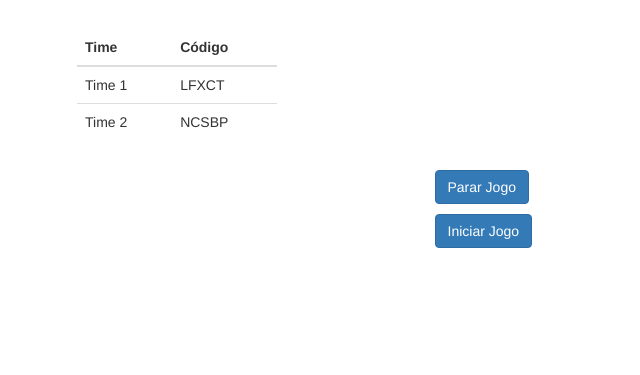
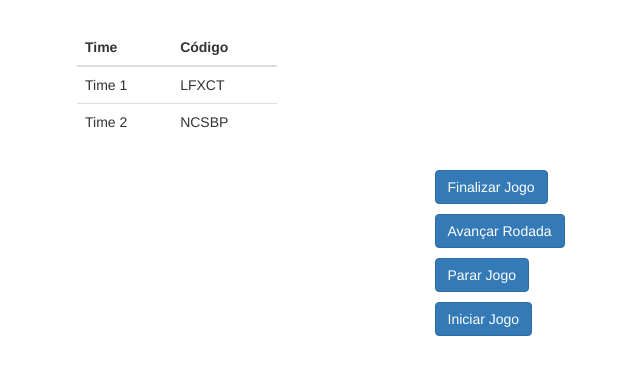
Before and after one commit to petbccufscar/pet_prod, a Django app: page /aplicar_dinamica/ in a window 1280 px wide. Shown: the part 51-426 px from the top of the page, without its empty margins (463-1103 px from the left). Run offline with Django 3.2, Linux system fonts and the light colour scheme; some libraries are stand-ins or nearby versions.

Commit message:
Adicionado acões a tela aplicar dinamica

```diff
--- a/jogo/logica/controlador.py
+++ b/jogo/logica/controlador.py
@@ -14,6 +14,7 @@ JG_PRONTO = 0
 JG_PAUSADO = 1
 JG_NAO_INICIADO = 2
 JG_EXECUTANDO = 3
+JG_FINALIZADO = 4
 
 
 class Timer(threading.Thread):
@@ -23,14 +24,22 @@ class Timer(threading.Thread):
         self.atualiza_timer = jogo.atualiza_timer;
         self.jogo = jogo
         self.timer = None
+        self.lock = Lock()
+        self.fim_jogo = False
+        self.waiting = threading.Event()
 
     def run(self):
         self.timer = self.jogo.rodadas[0].duracao * 60 * 1000000
         anterior = datetime.datetime.utcnow()
         #print (anterior)
+        Group("rodada").send({
+        "text": "Rodada: %s" % str(1),
+        })
         while self.timer is not None:
             if self.se_pausado.isSet() == False:
+                self.waiting.set()
                 self.se_pausado.wait()
+                self.waiting.clear()
                 anterior = datetime.datetime.utcnow()
 
             atual = datetime.datetime.utcnow()
@@ -46,10 +55,17 @@ class Timer(threading.Thread):
             print("%02d:%02d" % (minutos, segundos), file=open("timelog.txt", "a"))
             #print("timer: %0d" % (timer /1e6))
             sleep(0.5)
+            with self.lock:
+                if self.fim_jogo:
+                    break;
             if(self.timer < 0):
                 print("Nova Rodada:", file=open("timelog.txt", "a"))
                 self.timer = self.jogo.nova_rodada()
 
+        InstanciaJogo.estado_jogo = JG_FINALIZADO
+        Group("rodada").send({
+        "text": "Rodada:",
+        })
 
 class InstanciaJogo:
     jogo_atual = None
@@ -80,7 +96,18 @@ class InstanciaJogo:
         InstanciaJogo.estado_jogo = JG_PRONTO
 
     def avancar_rodada(self):
-        pass
+        self.pausado.clear()
+        print("wtf")
+        self.timer_thread.waiting.wait()
+        print("wtff")
+        self.timer_thread.timer = self.jogo_atual.nova_rodada();
+        segundos = (round(self.timer_thread.timer/1e6)) % 60
+        minutos = (round(self.timer_thread.timer)/1e6)/60
+        Group("timer").send({
+        "text" : "%02d:%02d" % (minutos, segundos),
+        })
+        self.pausado.set()
+        print("saind0")
 
     def init_timer(self):
         self.timer_thread.start()
@@ -92,6 +119,11 @@ class InstanciaJogo:
 
     def resume(self):
         self.pausado.set()
+
+    def finalizar_jogo(self):
+        with self.timer_thread.lock:
+            self.timer_thread.fim_jogo = True
+            self.timer_thread.fim_jogo.join()
 
     def vender_modulo(self, nome_time, modulo_id):
         with self.jogo_lock:
@@ -218,6 +250,11 @@ class InstanciaJogo:
             data[area] = temp
         return data
 
+    def pontuacao(self):
+        with self.jogo_lock:
+            return [(x.nome, x.estatisticas.get_ultimo_caixa()) for x in self.jogo_atual.times.values()]
+
+
 def __inicializa_jogo_pra_teste():
     if(InstanciaJogo.jogo_atual != None):
         return False
--- a/jogo/logica/logica_de_jogo.py
+++ b/jogo/logica/logica_de_jogo.py
@@ -92,9 +92,6 @@ class Logica(object):
         return False
 
 
-
-
-
     def get_multiplicador(self, nomeEvento):
         evento = Evento.objects.get(nome=nomeEvento)
         multiplicadores  = {}
--- a/jogo/static/css/tela_de_jogo.css
+++ b/jogo/static/css/tela_de_jogo.css
@@ -154,8 +154,8 @@ div{
 .imagem-logo{
   padding: 0;
   margin: 1em;
-  height: 3em;
-  width: 3em;
+  height: 4em;
+  width: 4em;
 }
 
 .nav.lateral .submenu{
@@ -206,7 +206,7 @@ div{
 #h-lateral{
     text-align: center;
     margin-top: 2em;
-    margin-bottom: 2em;
+    margin-bottom: 1em;
     padding: 0;
 }
 
--- a/jogo/templates/jogo/base_aplicar_dinamica.html
+++ b/jogo/templates/jogo/base_aplicar_dinamica.html
@@ -34,6 +34,18 @@
     <div class="row top-buffer">
         <div class="col-xs-9"></div>
         <div class="col-xs-3">
+            <button onclick="aplicar_acao('stop_jogo')" type="submit" class="btn btn-primary">Finalizar Jogo</button>
+        </div>
+    </div>
+    <div class="row top-buffer">
+        <div class="col-xs-9"></div>
+        <div class="col-xs-3">
+            <button onclick="aplicar_acao('avancar_rodada')" type="submit" class="btn btn-primary">Avançar Rodada</button>
+        </div>
+    </div>
+    <div class="row top-buffer">
+        <div class="col-xs-9"></div>
+        <div class="col-xs-3">
             <button onclick="aplicar_acao('stop_jogo')" type="submit" class="btn btn-primary">Parar Jogo</button>
         </div>
     </div>
--- a/jogo/urls.py
+++ b/jogo/urls.py
@@ -64,6 +64,7 @@ urlpatterns = [
     url(r'^jogo/hospital/$', views.tela_de_jogo_hospital, name='tela_de_jogo_hospital'),
     url(r'^jogo/dashboard', views.tela_de_jogo_dashboard, name='tela_de_jogo_dashboard'),
     url(r'^jogo/dados_graficos', ajax.tela_de_jogo_graficos, name='tela_de_jogo_graficos'),
+    url(r'^jogo/ranking/$', views.jogo_ranking, name='jogo_ranking'),
 
     url(r'^jogo/$', views.tela_de_jogo, name='tela_de_jogo'),
 
--- a/jogo/views.py
+++ b/jogo/views.py
@@ -4,6 +4,7 @@ from django.contrib.auth import authenticate, login as django_login, logout as d
 from django.contrib.auth.models import User
 from django.contrib.auth.decorators import login_required
 from django.http import HttpResponse #utilizado apenas para teste
+from django.shortcuts import redirect
 # NAO ESQUEÇAM DE ATUALIZAR OS IMPORTS
 from .models import Medico, Modulo
 from .models import Evento
@@ -537,10 +538,15 @@ def tela_de_jogo(request):
 
     if controlador.get_estado_jogo() == ctrler.JG_NAO_INICIADO:
         return HttpResponse("Jogo Ainda não comecou")
+
+    if 'nome_time' not in request.session:
+        return HttpResponseRedirect("/jogo/")
+
     if controlador.get_estado_jogo() == ctrler.JG_PRONTO:
-        return HttpResponse("Jogo Ainda não comecou")
-    if 'nome_time' not in request.session:
-        return HttpResponse("Usuário Não Logado")
+        return render(request, 'jogo/nao_iniciado.html')
+
+    if controlador.get_estado_jogo() == ctrler.JG_FINALIZADO:
+        return HttpResponseRedirect("/jogo/ranking")
 
     nome_time = request.session['nome_time']
     time = controlador.jogo_atual.times[nome_time]
@@ -672,10 +678,16 @@ def logar(request):
             logado = True
             request.session['nome_time'] = time.nome
     if logado:
-        return HttpResponse("Logado")
+        return HttpResponseRedirect('/jogo/')
     else:
         return HttpResponse("Login Falhou: token inexistente")
 
 def login_jogador(request):
+    return render(request, 'jogo/login_jogador.html',{})
 
-    return render(request, 'jogo/login_jogador.html',{})
+def jogo_ranking(request):
+    controlador = ctrler.InstanciaJogo()
+    if controlador.get_estado_jogo() != ctrler.JG_FINALIZADO:
+        return HttpResponse("Não há jogo Finalizado")
+    scores = controlador.pontuacao()
+    return render(request, 'jogo/jogo_ranking.html', {"scores": scores})
```
Also changed, not shown: jogo/ajax.py (+6 -2 lines), jogo/templates/jogo/jogo_ranking.html (added, +57 -0 lines), jogo/templates/jogo/nao_iniciado.html (added, +21 -0 lines), db.sqlite3.
